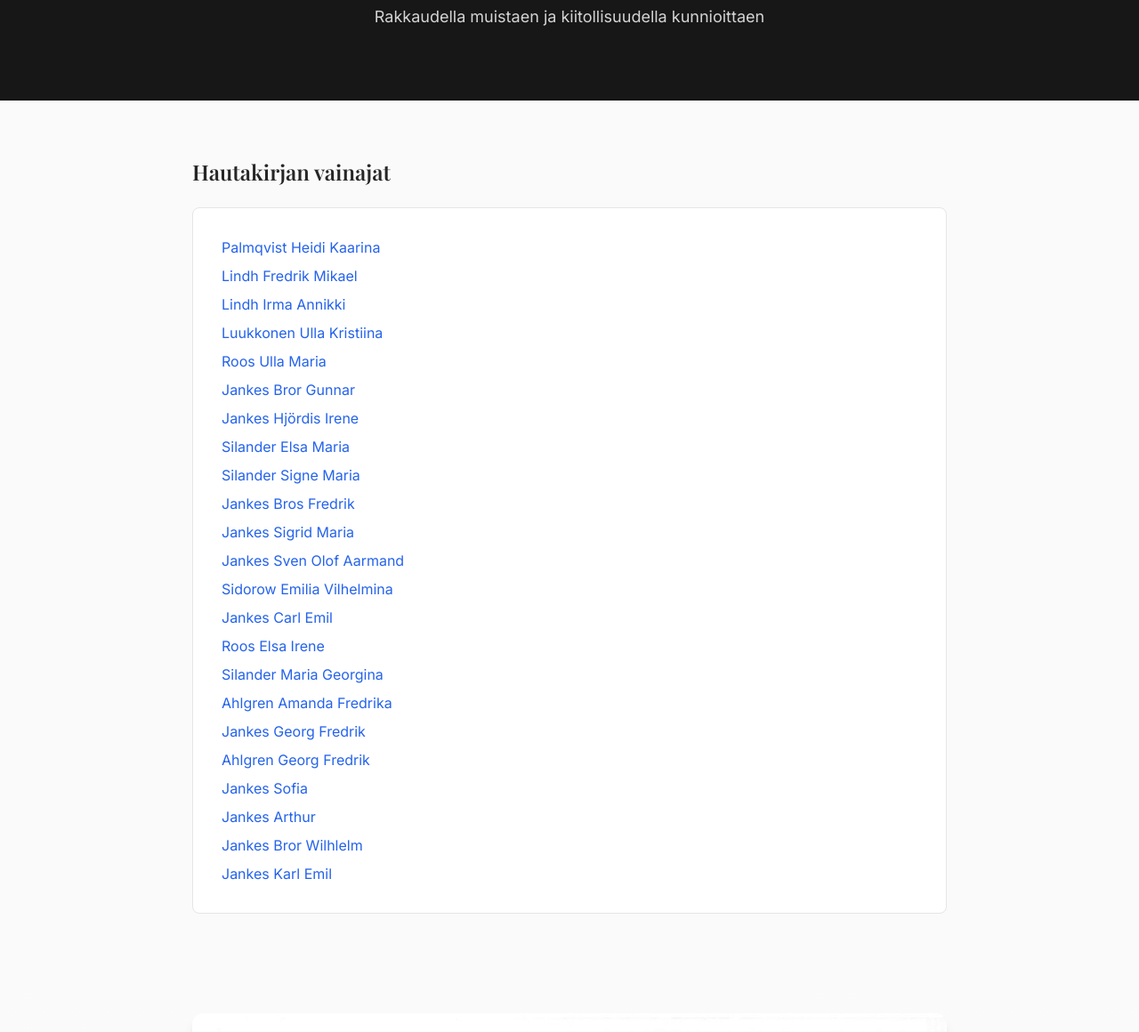
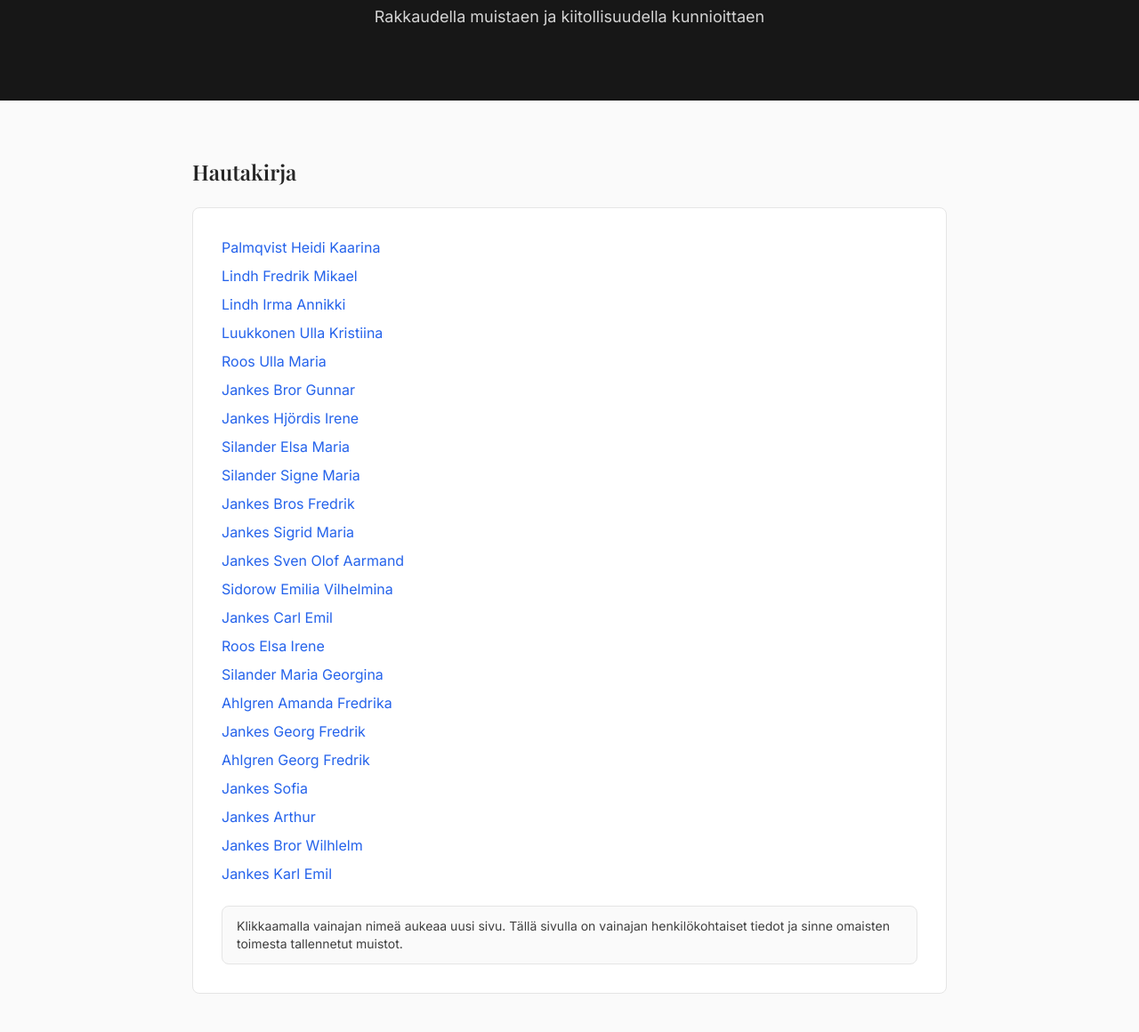
Before and after one commit to MaccanR/Jankes-Memorial, a plain HTML site: page Jankes-Memorial-Site/index.html in a window 1280 px wide. Shown: the part 139-1299 px from the top of the page at 89% size. Drawn offline with nearby package versions, Linux system fonts and the light colour scheme.

Commit message:
Minor fixes + hours

```diff
--- a/Jankes-Memorial-Site/assets/js/i18n.js
+++ b/Jankes-Memorial-Site/assets/js/i18n.js
@@ -48,11 +48,15 @@ const translations = {
     'Sivusto on tarkoitettu muistamiseen ja kunnioitukseen.': 'Sivusto on tarkoitettu muistamiseen ja kunnioitukseen.',
     // Index page
     'Hautakirjan vainajat': 'Hautakirjan vainajat',
+    'Hautakirja': 'Hautakirja',
     'Tietoa tästä muistosivusta': 'Tietoa tästä muistosivusta',
+    'about-section-description': 'Tämä verkkosivusto on omistettu Jankesin perheen elämän, muistojen ja perinnön kunnioittamiselle. Tälle verkkosivulle tallennetut hautakirjan tiedot on haettu Geni palvelusta (Geni.com on sukututkimukseen liittyvä Internetin yhteisöpalvelu), Helsingin seurakuntayhtymän hautarekisteristä ja eri henkilöiden Jankes sukuun liittyvistä selvityksistä. Sivun ylläpitäjä ei vastaa tietojen oikeellisuudesta. Jos sinulla huomautettavaa asiasisällöstä ole ystävällisesti yhteydessä Kari Roos p. 040 6717189 tai Henrik Jankes p. 040 9003242.',
     'Muistoja valokuvissa': 'Muistoja valokuvissa',
+    'Valokuvia': 'Valokuvia',
     'Henkilöiden tunnistus': 'Henkilöiden tunnistus',
     'Rakkaudella muistaen ja kiitollisuudella kunnioittaen': 'Rakkaudella muistaen ja kiitollisuudella kunnioittaen',
     'Tämä verkkosivusto on omistettu Jankesin perheen elämän, muistojen ja perinnön kunnioittamiselle. Sivusto tarjoaa rauhallisen paikan muistamiselle, hiljentymiselle ja niiden arvojen arvostamiselle, jotka on siirretty sukupolvelta toiselle.': 'Tämä verkkosivusto on omistettu Jankesin perheen elämän, muistojen ja perinnön kunnioittamiselle. Sivusto tarjoaa rauhallisen paikan muistamiselle, hiljentymiselle ja niiden arvojen arvostamiselle, jotka on siirretty sukupolvelta toiselle.',
+    'hautakirja-info-box': 'Klikkaamalla vainajan nimeä aukeaa uusi sivu. Tällä sivulla on vainajan henkilökohtaiset tiedot ja sinne omaisten toimesta tallennetut muistot.',
     'Kuvagallerian paikkamerkit, kuvat voidaan lisätä myöhemmin.': 'Kuvagallerian paikkamerkit, kuvat voidaan lisätä myöhemmin.',
     'Ylhäältä vasemmalta:': 'Ylhäältä vasemmalta:',
     'Seuraava kaksoisrivi, vasemmalta:': 'Seuraava kaksoisrivi, vasemmalta:',
@@ -65,6 +69,7 @@ const translations = {
     'hieman muiden edessä': 'hieman muiden edessä',
     'o.s.': 'o.s.',
     'ja': 'ja',
+    'Alkuperäinen valokuva skannattu ja teksti uudelleen kirjoitettu Mona Grönstrand 13.11.2013': 'Alkuperäinen valokuva skannattu ja teksti uudelleen kirjoitettu Mona Grönstrand 13.11.2013',
     'indikoi_comment': '("\\ indikoi vinoon alas oikealle)',
     'footer-jankes-message': 'Sivusto on tarkoitettu muistamiseen ja kunnioitukseen.'
   },
@@ -116,11 +121,15 @@ const translations = {
     'Sivusto on tarkoitettu muistamiseen ja kunnioitukseen.': 'Webbplatsen är avsedd för minnet och respekt.',
     // Index page
     'Hautakirjan vainajat': 'Dödsbok över familjen',
+    'Hautakirja': 'Dödsbok',
     'Tietoa tästä muistosivusta': 'Om denna minnessida',
+    'about-section-description': 'Denna webbplats är tillägnad Jankesfamiljens liv, minnen och arv. Uppgifterna i begravningsboken på denna webbplats har hämtats från tjänsten Geni (Geni.com är en webbtjänst för släktforskning), Helsingfors kyrkliga samfällighets gravregister och olika utredningar som rör släkten Jankes. Webbplatsens administratör ansvarar inte för uppgifternas riktighet. Om du har synpunkter på innehållet, vänligen kontakta Kari Roos tfn 040 6717189 eller Henrik Jankes tfn 040 9003242.',
     'Muistoja valokuvissa': 'Minnen i fotografier',
+    'Valokuvia': 'Fotografier',
     'Henkilöiden tunnistus': 'Identifiering av personerna',
     'Rakkaudella muistaen ja kiitollisuudella kunnioittaen': 'Med kärlek till minne och tacksamhet i ära',
     'Tämä verkkosivusto on omistettu Jankesin perheen elämän, muistojen ja perinnön kunnioittamiselle. Sivusto tarjoaa rauhallisen paikan muistamiselle, hiljentymiselle ja niiden arvojen arvostamiselle, jotka on siirretty sukupolvelta toiselle.': 'Den här webbplatsen är tillägnad Jankesin familjs liv, minnen och arv. Webbplatsen erbjuder en lugn plats för att minnas, för stund och för att värdesätta de värden som överförts från generation till generation.',
+    'hautakirja-info-box': 'Genom att klicka på den avlidnas namn öppnas en ny sida. På denna sida finns den avlidnas personuppgifter och de minnen som släktingar har sparat.',
     'Kuvagallerian paikkamerkit, kuvat voidaan lisätä myöhemmin.': 'Platshållare för bildgalleriet, bilder kan läggas till senare.',
     'Ylhäältä vasemmalta:': 'Från övre vänster:',
     'Seuraava kaksoisrivi, vasemmalta:': 'Följande dubbelrad, från vänster:',
--- a/Jankes-Memorial-Site/index.html
+++ b/Jankes-Memorial-Site/index.html
@@ -58,7 +58,7 @@
 
   <!-- Hautakirjan vainajat -->
   <section class="max-w-4xl mx-auto px-6 py-16">
-    <h2 class="text-2xl font-semibold mb-6" data-i18n="Hautakirjan vainajat">Hautakirjan vainajat</h2>
+    <h2 class="text-2xl font-semibold mb-6" data-i18n="Hautakirja">Hautakirja</h2>
     <div class="bg-white rounded-lg p-8 border border-neutral-200">
       <ul class="text-neutral-700 space-y-2 columns-1">
         <li><a href="./pages/palmqvist-heidi-kaarina.html" class="text-blue-600 hover:text-blue-800 hover:underline">Palmqvist Heidi Kaarina</a></li>
@@ -85,6 +85,9 @@
         <li><a href="./pages/jankes-bror-wilhlelm.html" class="text-blue-600 hover:text-blue-800 hover:underline">Jankes Bror Wilhlelm</a></li>
         <li><a href="./pages/jankes-karl-emil.html" class="text-blue-600 hover:text-blue-800 hover:underline">Jankes Karl Emil</a></li>
       </ul>
+      <div class="mt-6 rounded-lg border border-neutral-200 bg-neutral-50 px-4 py-3 text-sm text-neutral-700">
+        <p data-i18n="hautakirja-info-box">Klikkaamalla vainajan nimeä aukeaa uusi sivu. Tällä sivulla on vainajan henkilökohtaiset tiedot ja sinne omaisten toimesta tallennetut muistot.</p>
+      </div>
     </div>
   </section>
 
@@ -150,18 +153,10 @@
       </div>
     </div>
   </section>
-  <section class="max-w-4xl mx-auto px-6 py-16">
-    <h2 class="text-2xl font-semibold mb-4" data-i18n="Tietoa tästä muistosivusta">Tietoa tästä muistosivusta</h2>
-    <p class="leading-relaxed text-neutral-700" data-i18n="Tämä verkkosivusto on omistettu Jankesin perheen elämän, muistojen ja perinnön kunnioittamiselle. Sivusto tarjoaa rauhallisen paikan muistamiselle, hiljentymiselle ja niiden arvojen arvostamiselle, jotka on siirretty sukupolvelta toiselle.">
-      Tämä verkkosivusto on omistettu Jankesin perheen elämän, muistojen <span data-i18n="ja">ja</span> perinnön kunnioittamiselle.
-      Sivusto tarjoaa rauhallisen paikan muistamiselle, hiljentymiselle <span data-i18n="ja">ja</span> niiden arvojen
-      arvostamiselle, jotka on siirretty sukupolvelta toiselle.
-    </p>
-  </section>
 
   <!-- Gallery Placeholder -->
   <section class="max-w-5xl mx-auto px-6 py-16">
-    <h2 class="text-2xl font-semibold mb-6" data-i18n="Muistoja valokuvissa">Muistoja valokuvissa</h2>
+    <h2 class="text-2xl font-semibold mb-6" data-i18n="Valokuvia">Valokuvia</h2>
     <div class="grid grid-cols-2 md:grid-cols-4 gap-4">
       <div class="aspect-square bg-neutral-200 rounded"></div>
       <div class="aspect-square bg-neutral-200 rounded"></div>
@@ -171,6 +166,11 @@
     <p class="text-sm text-neutral-500 mt-4" data-i18n="Kuvagallerian paikkamerkit, kuvat voidaan lisätä myöhemmin.">
       Kuvagallerian paikkamerkit, kuvat voidaan lisätä myöhemmin.
     </p>
+  </section>
+
+  <section class="max-w-4xl mx-auto px-6 py-16">
+    <h2 class="text-2xl font-semibold mb-4" data-i18n="Tietoa tästä muistosivusta">Tietoa tästä muistosivusta</h2>
+    <p class="leading-relaxed text-neutral-700" data-i18n="about-section-description">Tämä verkkosivusto on omistettu Jankesin perheen elämän, muistojen ja perinnön kunnioittamiselle. Tälle verkkosivulle tallennetut hautakirjan tiedot on haettu Geni palvelusta (Geni.com on sukututkimukseen liittyvä Internetin yhteisöpalvelu), Helsingin seurakuntayhtymän hautarekisteristä ja eri henkilöiden Jankes sukuun liittyvistä selvityksistä. Sivun ylläpitäjä ei vastaa tietojen oikeellisuudesta. Jos sinulla huomautettavaa asiasisällöstä ole ystävällisesti yhteydessä Kari Roos p. 040 6717189 tai Henrik Jankes p. 040 9003242.</p>
   </section>
 
   <!-- Footer -->
```
Also changed, not shown: readme.md (added).
